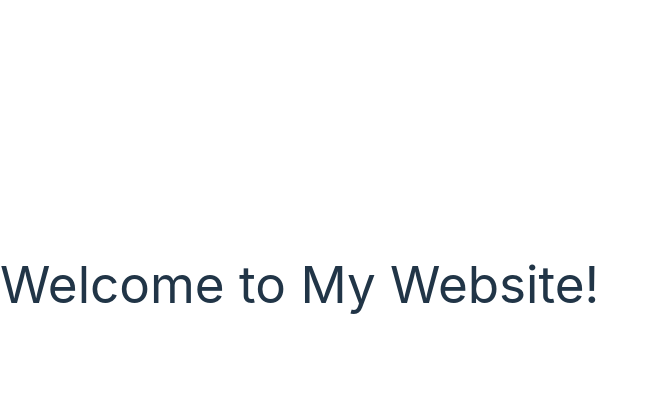
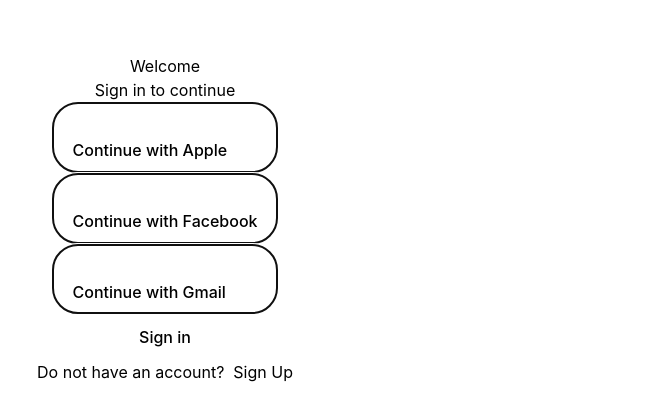
Before and after one commit to ade-me/PWA, a React (Vite) app in the folder frontend/: page / in a window 1280 px wide. Shown: the part 116-536 px from the top of the page, without its empty margins (0-656 px from the left). Built offline with nearby package versions, Linux system fonts and the light colour scheme.

Commit message:
welcompage: just the design without functionality

```diff
--- a/frontend/package.json
+++ b/frontend/package.json
@@ -18,6 +18,7 @@
     "axios": "^1.6.8",
     "react": "^18.2.0",
     "react-dom": "^18.2.0",
+    "react-lazy-load": "^4.0.1",
     "react-redux": "^9.1.0",
     "react-router-dom": "^6.22.3"
   },
--- a/frontend/src/App.jsx
+++ b/frontend/src/App.jsx
@@ -1,14 +1,18 @@
 import React from 'react'
 import { BrowserRouter, Route, Routes } from 'react-router-dom'
 import Home from './views/homepage/Home'
-import Welcome from './views/homepage/Welcome'
+import Welcome from './views/auths/Welcome'
+import ForgotPassword from './views/auths/ForgotPassword'
+import Register from './views/auths/Register'
 
 function App() {
   return (
     <BrowserRouter>
       <Routes>
          <Route exact path="/" element={<Welcome />} />
-         <Route exact path="/home" element={<Home />} />
+        <Route exact path="/home" element={<Home />} />
+        <Route path="/register" element={<Register/>} />
+        <Route path='/forgot-password' element={<ForgotPassword/>} />
       </Routes>
     </BrowserRouter>
   )
--- a/frontend/src/index.css
+++ b/frontend/src/index.css
@@ -6,25 +6,21 @@
   font-family: Inter, system-ui, Avenir, Helvetica, Arial, sans-serif;
   line-height: 1.5;
   font-weight: 400;
-
-  color-scheme: light dark;
-  color: rgba(255, 255, 255, 0.87);
-  background-color: #242424;
-
+  background-color: #fff;
   font-synthesis: none;
   text-rendering: optimizeLegibility;
   -webkit-font-smoothing: antialiased;
   -moz-osx-font-smoothing: grayscale;
 }
 
-a {
+/* a {
   font-weight: 500;
   color: #646cff;
   text-decoration: inherit;
 }
 a:hover {
   color: #535bf2;
-}
+} */
 
 body {
   margin: 0;
@@ -34,31 +30,31 @@
   min-height: 100vh;
 }
 
-h1 {
+/* h1 {
   font-size: 3.2em;
   line-height: 1.1;
-}
+} */
 
-button {
-  border-radius: 8px;
+/* button {
+  border-radius: 25px;
   border: 1px solid transparent;
   padding: 0.6em 1.2em;
   font-size: 1em;
   font-weight: 500;
   font-family: inherit;
-  background-color: #1a1a1a;
   cursor: pointer;
   transition: border-color 0.25s;
-}
-button:hover {
+  outline: 4px auto -webkit-focus-ring-color;
+} */
+/* button:hover {
   border-color: #646cff;
-}
-button:focus,
+} */
+/* button:focus,
 button:focus-visible {
   outline: 4px auto -webkit-focus-ring-color;
-}
+} */
 
-@media (prefers-color-scheme: light) {
+/* @media (prefers-color-scheme: light) {
   :root {
     color: #213547;
     background-color: #ffffff;
@@ -69,4 +65,4 @@
   button {
     background-color: #f9f9f9;
   }
-}
+} */
--- /dev/null
+++ b/frontend/src/views/auths/ForgotPassword.jsx
@@ -0,0 +1,9 @@
+import React from 'react'
+
+function ForgotPassword() {
+  return (
+    <div>ForgotPassword</div>
+  )
+}
+
+export default ForgotPassword
--- /dev/null
+++ b/frontend/src/views/auths/Welcome.jsx
@@ -0,0 +1,65 @@
+import LazyLoad from "react-lazy-load";
+import './authsStyle.css'
+import { Link } from "react-router-dom";
+import { AlternateEmail, Apple, FacebookRounded } from "@mui/icons-material";
+
+function Welcome() {
+
+    // Function to handle sign in with Apple
+    const handleAppleSignIn = () => {
+        console.log("Signing in with Apple...");
+    };
+
+    // Function to handle sign in with Facebook
+    const handleFacebookSignIn = () => {
+        console.log("Signing in with Facebook...");
+    };
+
+    // Function to handle sign in with Gmail
+    const handleGmailSignIn = () => {
+        console.log("Signing in with Gmail...");
+    };
+
+    return (
+        <LazyLoad debounce={500} className="h-screen w-screen bg-black-500">
+            <div className="flex items-center justify-center h-screen bg-white w-screen">
+                <section className="Social-Logins-container">
+                    <div className="Welcome pt-5">
+                        <h1 className="text-black-500 text-center text-3xl md:text-4xl mb-6 font-bold">Welcome</h1>
+                        <p className="text-center text-black-200 text-1xl md:text-2xl mb-5">Sign in to continue</p>
+                        <div className="Socials-box w-full h-auto flex flex-col items-center justify-center mb-8 gap-2">
+                            <div className="Social-btns w-full flex items-center justify-center rounded-full border border-black-500">
+                                <button onClick={handleAppleSignIn} className="w-full text-black-500 flex items-center justify-center gap-4">
+                                    <div className="w-8 h-8 bg-black rounded-full border flex items-center justify-center">
+                                        <Apple className="Social-Icons"/>
+                                    </div>
+                                    Continue with Apple
+                                </button>
+                            </div>
+                            <div className="Social-btns w-full flex items-center justify-center rounded-full border border-black-500">
+                                <button onClick={handleFacebookSignIn} className="w-full text-black-500 flex items-center justify-center gap-4">
+                                    <div className="w-8 h-8 bg-black rounded-full border flex items-center justify-center">
+                                        <FacebookRounded className="Social-Icons"/>
+                                    </div>
+                                    Continue with Facebook
+                                </button>
+                            </div>
+                            <div className="Social-btns w-full flex items-center justify-center rounded-full border border-black-500">
+                                <button onClick={handleGmailSignIn} className="w-full text-black-500 flex items-center justify-center gap-4">
+                                    <div className="w-8 h-8 bg-black rounded-full border flex items-center justify-center">
+                                        <AlternateEmail className="Social-Icons"/>
+                                    </div>
+                                    Continue with Gmail
+                                </button>
+                            </div>
+                        </div>
+                        <button className="Signin-socials-btn w-full bg-gray-300 mb-6">Sign in</button>
+                        <p className="text-1xl">Do not have an account? &nbsp;<Link to="/register" className="font-bold">Sign Up</Link></p>
+                    </div>
+                </section>
+            </div>
+        </LazyLoad>
+    );
+}
+
+export default Welcome;
--- a/frontend/src/views/auths/authsStyle.css
+++ b/frontend/src/views/auths/authsStyle.css
@@ -1,3 +1,26 @@
+.Social-btns {
+    border-radius: 25px;
+    border: 1px solid transparent;
+    padding: 0.6em 1.2em;
+    font-size: 1em;
+    font-weight: 500;
+    font-family: inherit;
+    cursor: pointer;
+    outline: 4px auto -webkit-focus-ring-color;
+}
+
+.Signin-socials-btn{
+    border: none;
+    outline: none;
+    border-radius: 25px;
+    border: 1px solid transparent;
+    padding: 0.6em 1.2em;
+    font-size: 1em;
+    font-weight: 500;
+    font-family: inherit;
+    cursor: pointer;
+}
+
 /* Register styles below */
 
 
@@ -5,3 +28,19 @@
 
 
 /* Login styles below */
+
+
+
+
+
+/* welcome styles here */
+.Welcome{
+    width: 330px;
+    height: 460px;
+    display: flex;
+    flex-direction: column;
+    align-items: center;
+}
+.Social-Icons{
+    color: #fff;
+}
--- a/frontend/src/views/homepage/Welcome.jsx
+++ /dev/null
@@ -1,11 +0,0 @@
-function Welcome() {
-
-  return (
-    <div>
-      <h1>Welcome to My Website!</h1>
-      {/* Add any other welcome content here */}
-    </div>
-  );
-}
-
-export default Welcome;
```
Also changed, not shown: 1 other file (tests, documents, lock files or other folders).
